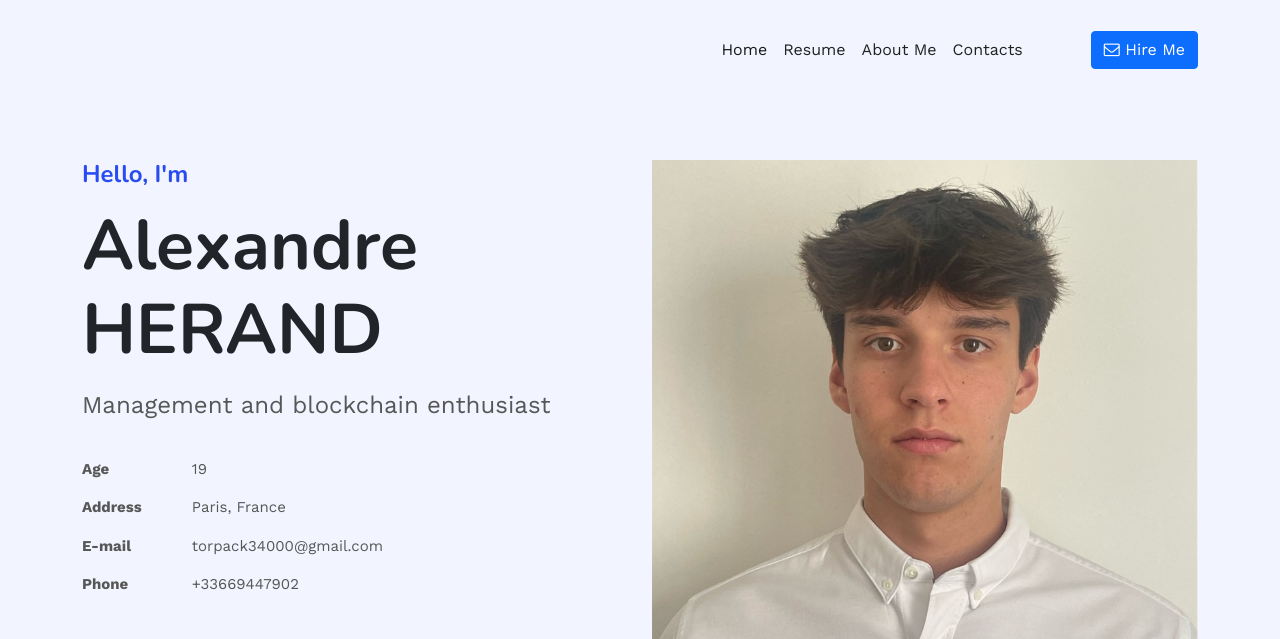
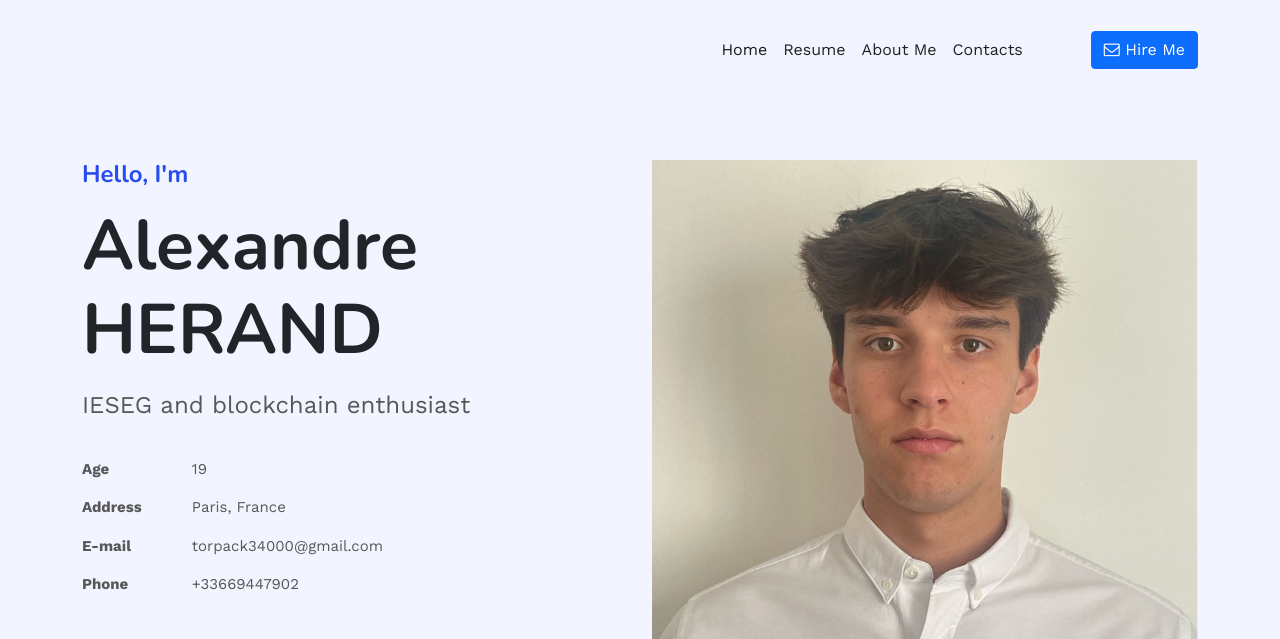
Before and after one commit to AlexandreHerand/tagada59, a plain HTML site: page index.html in a window 1280 px wide. Shown: the top 639 px of the page. Drawn offline with nearby package versions, Linux system fonts and the light colour scheme.

Commit message:
Update index.html

```diff
--- a/index.html
+++ b/index.html
@@ -50,7 +50,7 @@
                     <div class="banner-left">
                         <h4>Hello, I'm</h4>
                         <h1>Alexandre HERAND</h1>
-                        <p>Management and blockchain enthusiast</p>
+                        <p>IESEG and blockchain enthusiast</p>
                         <div class="address">
                             <div class="title">
                                 <p>Age</p>
```
